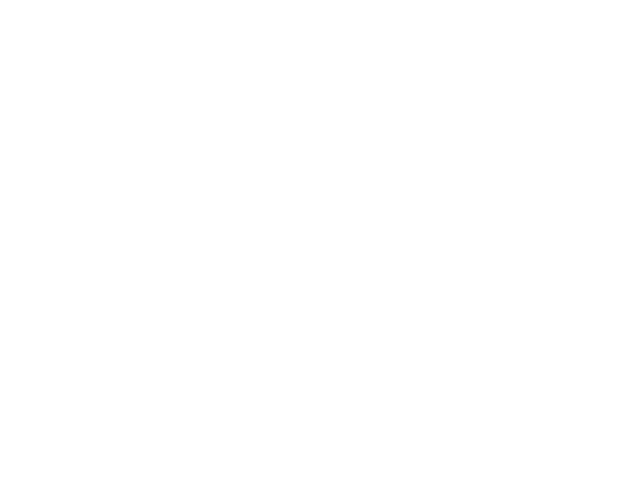
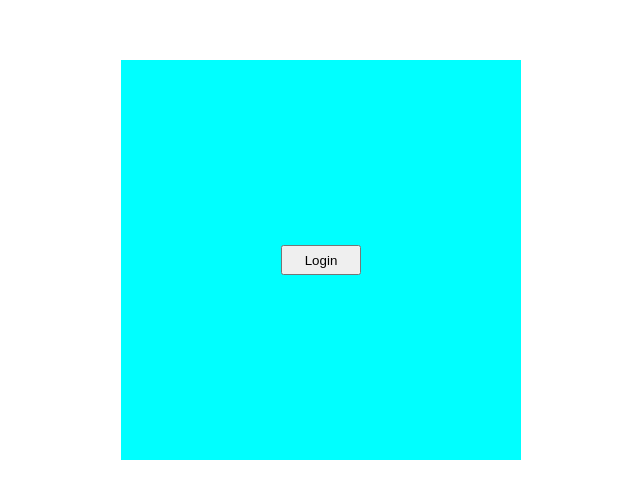
Before and after one commit to SirMowglo/TMDB_actors, an Angular app: page /login in a window 1280 px wide. Before the commit this address led to /. Shown: the part 140-638 px from the top of the page, without its empty margins (319-959 px from the left). Built offline with nearby package versions, Linux system fonts and the light colour scheme.

Commit message:
base login

```diff
--- a/src/app/app-routing.module.ts
+++ b/src/app/app-routing.module.ts
@@ -1,10 +1,12 @@
 import { NgModule } from '@angular/core';
 import { RouterModule, Routes } from '@angular/router';
 import { ActorsComponent } from './components/actors/actors.component';
+import { LoginComponent } from './components/login/login.component';
 
 const routes: Routes = [
+  {path: 'login', component:LoginComponent},
   {path:'index', component: ActorsComponent},
-  {path:'', redirectTo: '/index', pathMatch:'full'}
+  {path:'', redirectTo: '/login', pathMatch:'full'}
 ];
 
 @NgModule({
--- a/src/app/app.module.ts
+++ b/src/app/app.module.ts
@@ -8,12 +8,14 @@ import { HttpClientModule } from '@angular/common/http';
 import { ActorsComponent } from './components/actors/actors.component';
 import { MaterialImportsModule } from './modules/material-imports/material-imports.module';
 import { ActorDetailsDiagComponent } from './dialogs/actor-details-diag/actor-details-diag.component';
+import { LoginComponent } from './components/login/login.component';
 
 @NgModule({
   declarations: [
     AppComponent,
     ActorsComponent,
-    ActorDetailsDiagComponent
+    ActorDetailsDiagComponent,
+    LoginComponent
   ],
   imports: [
     BrowserModule,
--- /dev/null
+++ b/src/app/components/login/login.component.css
@@ -0,0 +1,17 @@
+.container{
+    display: grid;
+    justify-content: center;
+}
+.login{
+    display: grid;
+    justify-content: center;
+    margin-top: 50%;
+    width: 400px;
+    height: 400px;
+    background-color: aqua;
+}
+.login button{
+    grid-row: 2;
+    width: 80px;
+    height: 30px;
+}
--- /dev/null
+++ b/src/app/components/login/login.component.html
@@ -0,0 +1,5 @@
+<div class="container">
+    <div class="login">
+        <button (click)="requestToken()">Login</button>
+    </div>
+</div>
--- /dev/null
+++ b/src/app/components/login/login.component.ts
@@ -0,0 +1,24 @@
+import { Component, OnInit } from '@angular/core';
+import { Router } from '@angular/router';
+import { AuthService } from 'src/app/services/auth.service';
+
+@Component({
+  selector: 'app-login',
+  templateUrl: './login.component.html',
+  styleUrls: ['./login.component.css']
+})
+export class LoginComponent implements OnInit {
+  reqToken = '';
+
+  constructor(private authService: AuthService, private router: Router) { }
+
+  ngOnInit(): void {
+  }
+
+  requestToken() {
+    this.authService.createRequestToken().subscribe((resp) => {
+      this.reqToken = resp.request_token;
+      window.location.href = `https://www.themoviedb.org/authenticate/${this.reqToken}?redirect_to=http://localhost:4200/index`;
+    });
+  }
+}
--- /dev/null
+++ b/src/app/interfaces/create-session.interface.ts
@@ -0,0 +1,4 @@
+export interface CreateSessionResponse {
+    success: boolean;
+    session_id: string;
+  }
--- /dev/null
+++ b/src/app/interfaces/request-token.interface.ts
@@ -0,0 +1,5 @@
+export interface RequestTokenResponse {
+    success: boolean;
+    expires_at: string;
+    request_token: string;
+  }
--- /dev/null
+++ b/src/app/services/auth.service.ts
@@ -0,0 +1,16 @@
+import { HttpClient } from '@angular/common/http';
+import { Injectable } from '@angular/core';
+import { Observable } from 'rxjs';
+import { environment } from 'src/environments/environment';
+import { RequestTokenResponse } from '../interfaces/request-token.interface';
+
+@Injectable({
+  providedIn: 'root'
+})
+export class AuthService {
+
+  constructor(private http:HttpClient) { }
+  createRequestToken():Observable<RequestTokenResponse>{
+    return this.http.get<RequestTokenResponse>(`${environment.base_url}/authentication/token/new?api_key=${environment.api_key}`);
+  }
+}
```
